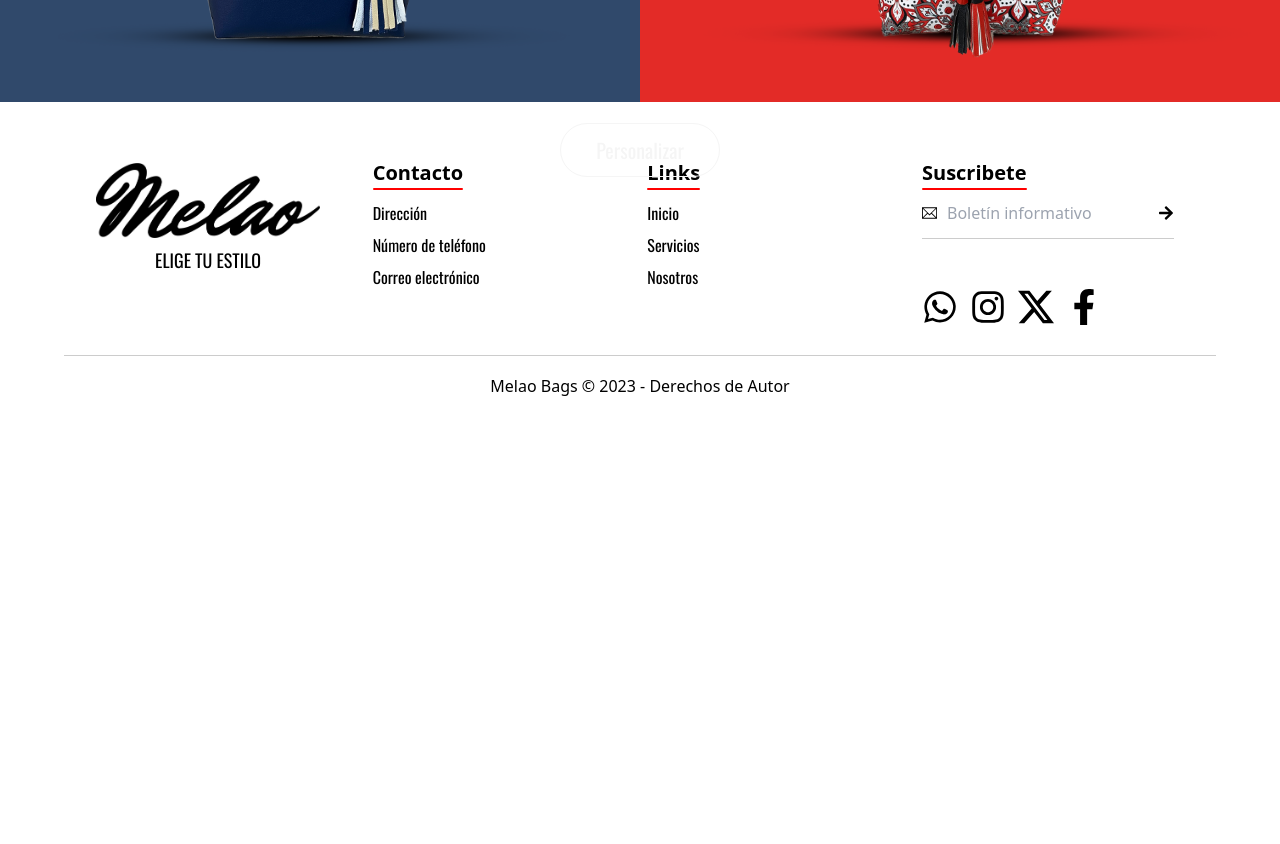
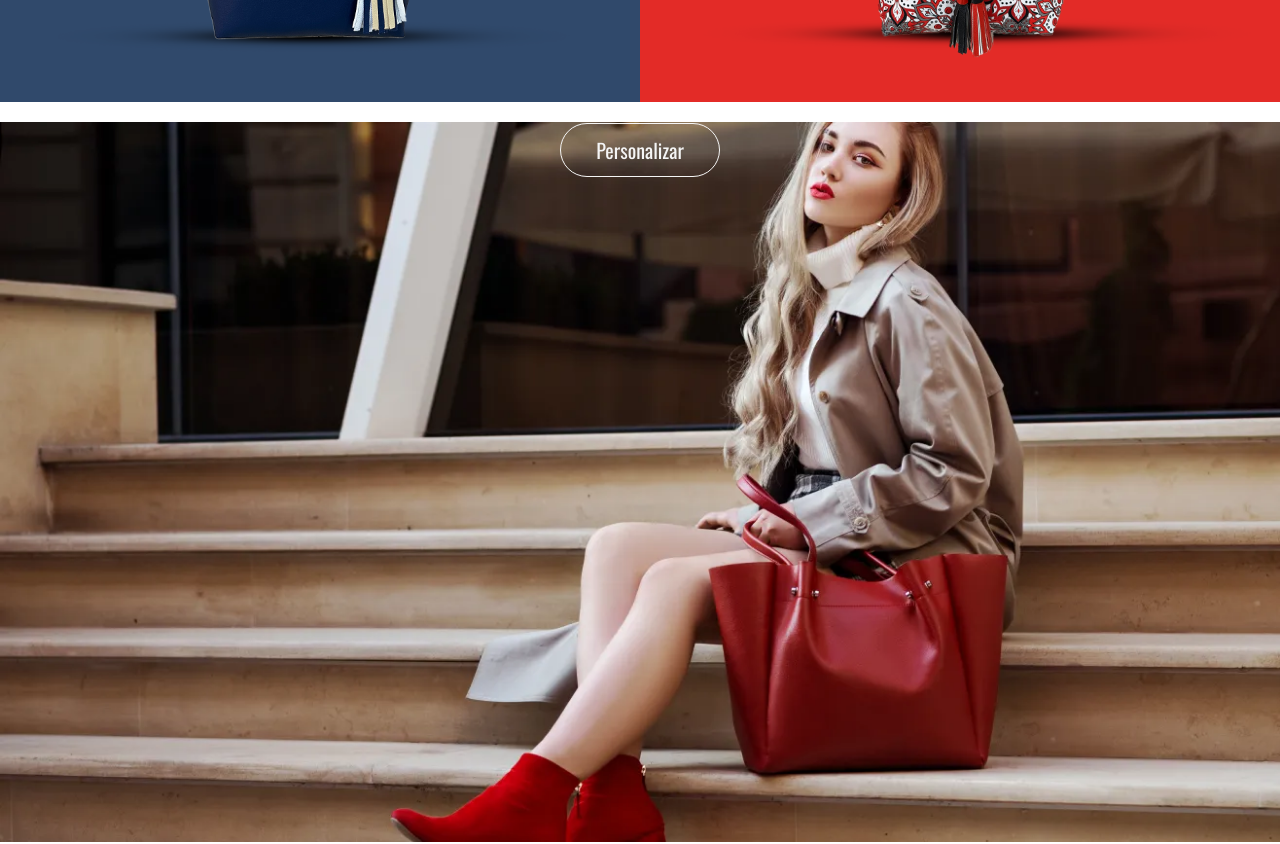
Before and after one commit to sebastianlopezs/melao-bags, a React (Vite) app: page / in a window 1280 px wide. Shown: the part 1220-2064 px from the top of the page. Before the commit the page ends 1636 px from the top, so only its background shows below. Built offline with nearby package versions, Linux system fonts and the light colour scheme.

Commit message:
model added in landing page

```diff
--- a/src/views/App.jsx
+++ b/src/views/App.jsx
@@ -18,6 +18,7 @@ export const App = () => {
           <img src="/landingpage2.png" className="" />
         </div>
       </div>
+      <img src="/modellandingpage.png" className="w-screen"/>
     </>
   );
 };
```
Also changed, not shown: public/modellandingpage.png (added).
